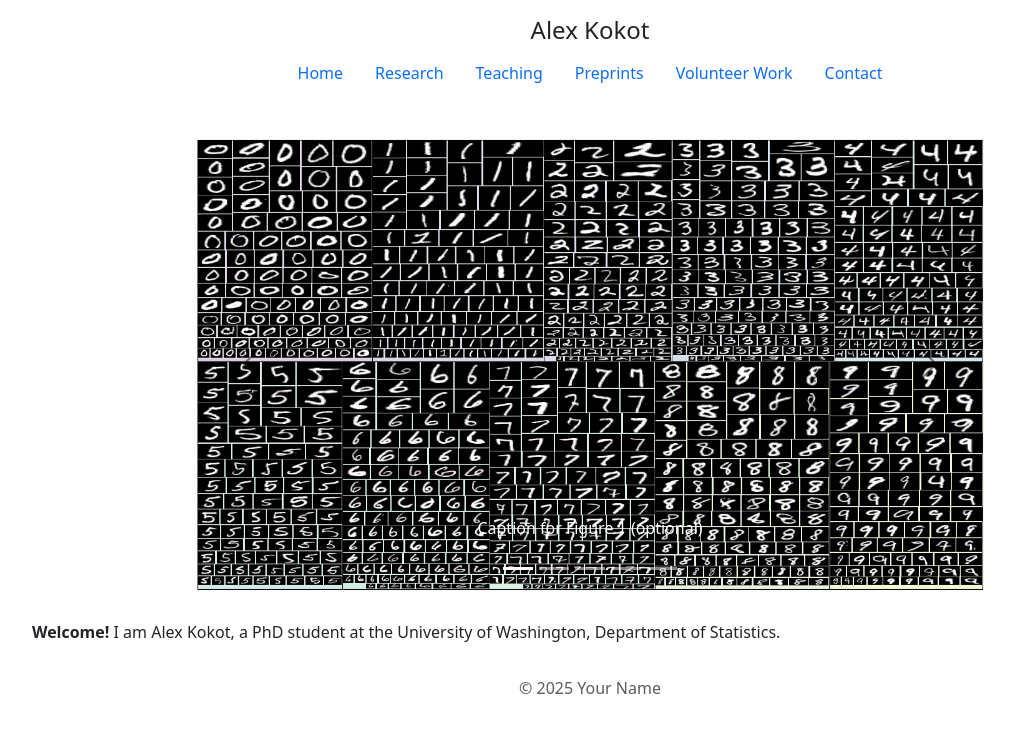
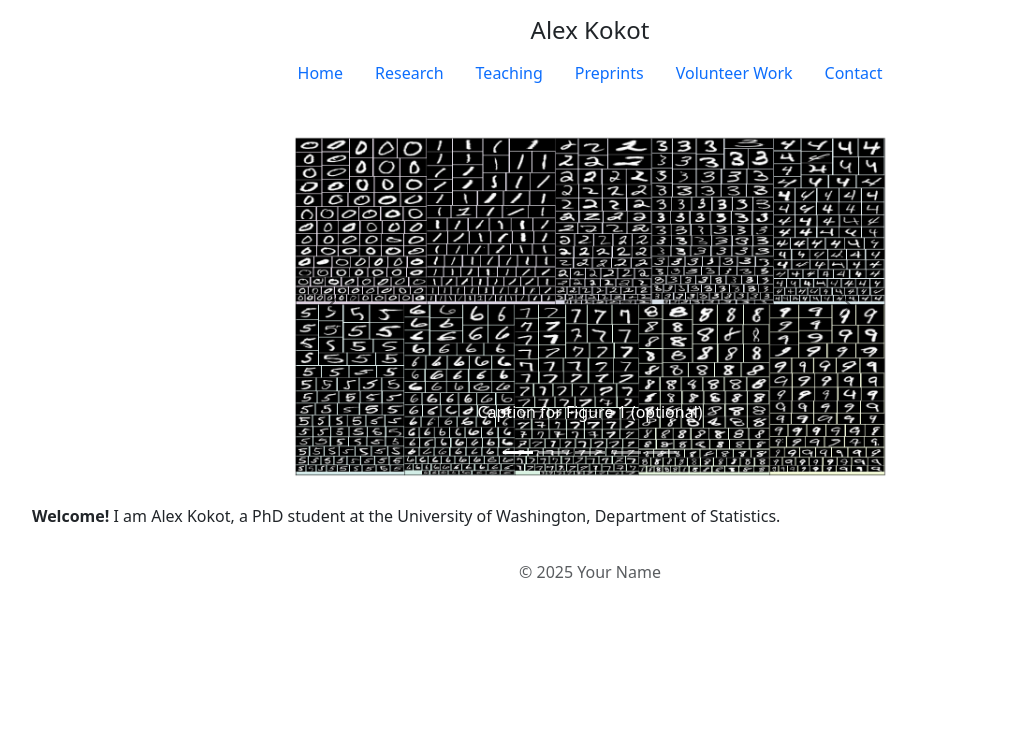
Before and after one commit to amkokot/alex_kokot, a Jekyll site: the page built from index.md, in a window 1280 px wide. Shown: the top 733 px of the page, without its empty margins (50-1065 px from the left). Built offline with Jekyll 4.4.1, drawn with Linux system fonts in a browser that asks for light colours.

Commit message:
carousel fix

```diff
--- a/assets/CSS/styles.css
+++ b/assets/CSS/styles.css
@@ -1,6 +1,6 @@
 /* 1. Constrain the carousel’s overall width and center it */
 #researchCarousel {
-  max-width: 800px;      /* whatever max you like (e.g. 600px, 700px…) */
+  max-width: 600px;      /* whatever max you like (e.g. 600px, 700px…) */
   margin: 0 auto;        /* horizontally center in its container */
 }
 
```
